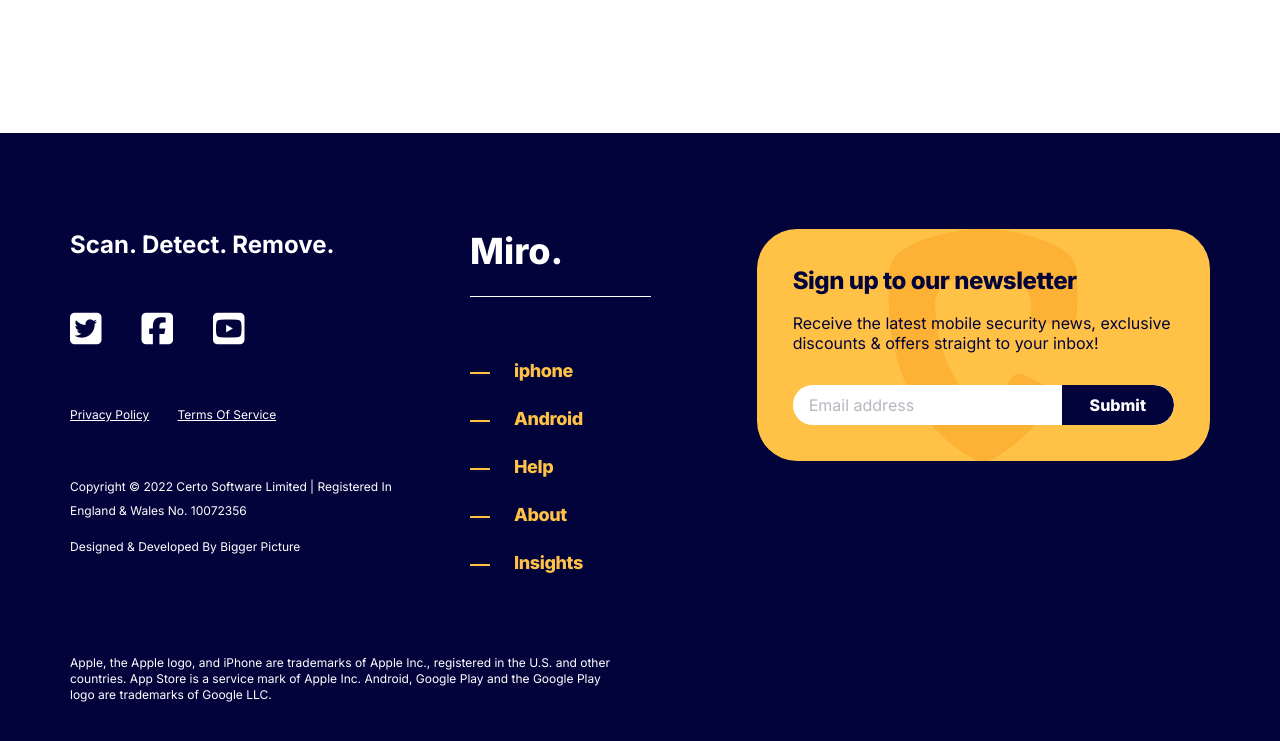
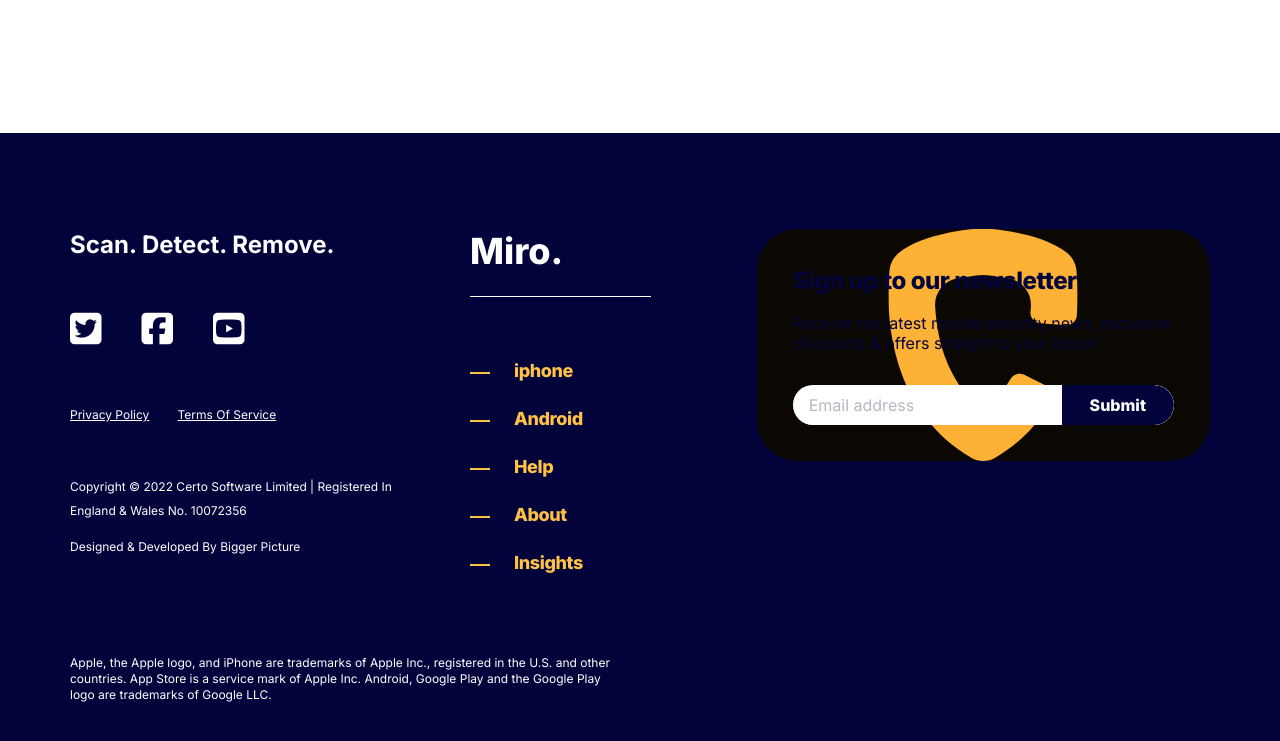
Before and after one commit to aminulwebdev/front-end-assignment-inilabs, a website: page index.html in a window 1280 px wide. Shown: the part 4961-5702 px from the top of the page. Drawn offline with Linux system fonts and the light colour scheme.

```diff
--- a/index.html
+++ b/index.html
@@ -831,7 +831,7 @@
 
                         <div class="lg:w-[40%] order-1 lg:order-3 ">
 
-                            <div class=" bg-[#ffc247] rounded-[40px] p-9 md:p-14 lg:p-9 relative z-10 ">
+                            <div class=" bg-[#0b0803] rounded-[40px] p-9 md:p-14 lg:p-9 relative z-10 ">
                                 <picture>
                                     <img src="./images/footerInput_logo.svg" alt="not found"
                                         class="absolute top-2/4 -translate-y-1/2  left-2/4 -translate-x-1/2 -z-10  ">
```
Also changed, not shown: src/output.css.
